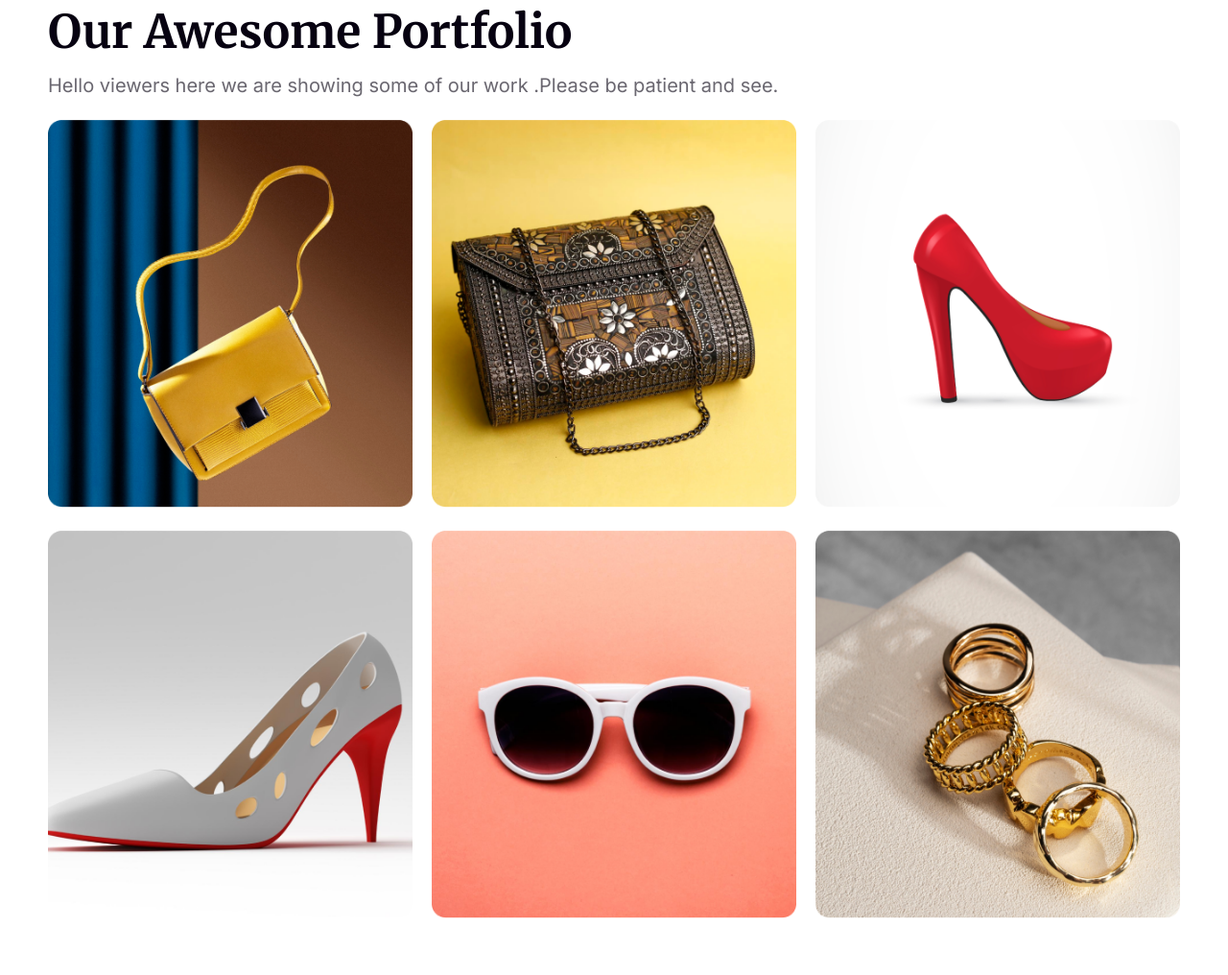
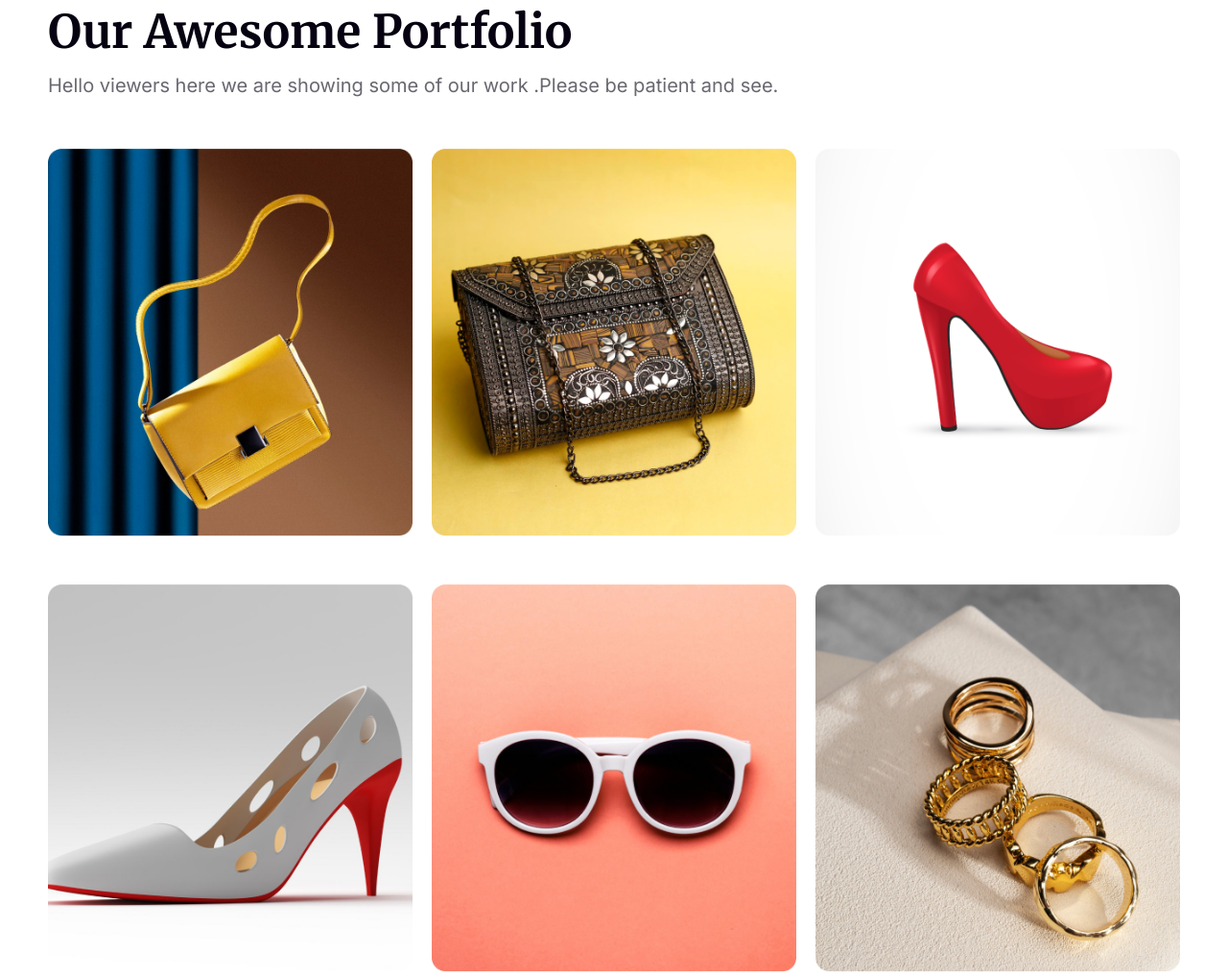
Before and after one commit to soaibislam123/new-year-assignment, a plain HTML site: page index.html in a window 1280 px wide. Shown: the part 3365-4381 px from the top of the page at 96% size. Drawn offline with Linux system fonts and the light colour scheme.

Commit message:
some modify

```diff
--- a/index.html
+++ b/index.html
@@ -89,17 +89,23 @@
             </div>
         </div>
 
+
+
         <div class="product-section">
+
+
             <div class="product-items">
-                <div class="bag"><img src="images/Rectangle 3.png" alt=""></div>
-                <div class="noksha-bag"><img src="images/Rectangle 4.png" alt=""></div>
-                <div class="red-shoe"><img src="images/Rectangle 5.png" alt=""></div>
+                <div class="box"><img src="images/Rectangle 3.png" alt=""></div>
+                <div class="box"><img src="images/Rectangle 4.png" alt=""></div>
+                <div class="box"><img src="images/Rectangle 5.png" alt=""></div>
             </div>
             <div class="product-items">
-                <div class="bag"><img src="images/Rectangle 6.png" alt=""></div>
-                <div class="noksha-bag"><img src="images/Rectangle 7.png" alt=""></div>
-                <div class="red-shoe"><img src="images/Rectangle 8.png" alt=""></div>
+                <div class="box"><img src="images/Rectangle 6.png" alt=""></div>
+                <div class="box"><img src="images/Rectangle 7.png" alt=""></div>
+                <div class="box"><img src="images/Rectangle 8.png" alt=""></div>
             </div>
+
+
         </div>
 
         <div class="subscribe-section">
--- a/styles/style.css
+++ b/styles/style.css
@@ -268,6 +268,7 @@ font-family: 'Merriweather', serif;
   /* product section */
 
   .product-items{
+    margin-top: 30px;
     max-width: 100%;
     gap: 20px;
     display: flex;
@@ -278,6 +279,39 @@ font-family: 'Merriweather', serif;
     max-width: 100%;
 
   }
+
+  .box{
+    transition: 1s;
+  }
+
+  .box:hover{
+    transform: scale(0.5);
+    z-index: 1;
+  }
+
+  .box img{
+   display: block;
+  }
+
+
+  /* .hover-text{
+    opacity: .7;
+    color:white;
+    font-size: 10px;
+    position: absolute;
+    top: 0;
+    left: 0;
+    background: crimson;
+    width: 375px;
+    height: 398px;
+    margin-top: 20px;
+    border-radius: 15px;
+    display: flex;
+    justify-content: center;
+    align-items: center;
+    flex-direction: column;
+    visibility: hidden;
+  } */
 
   /* subscribe part */
 
```
